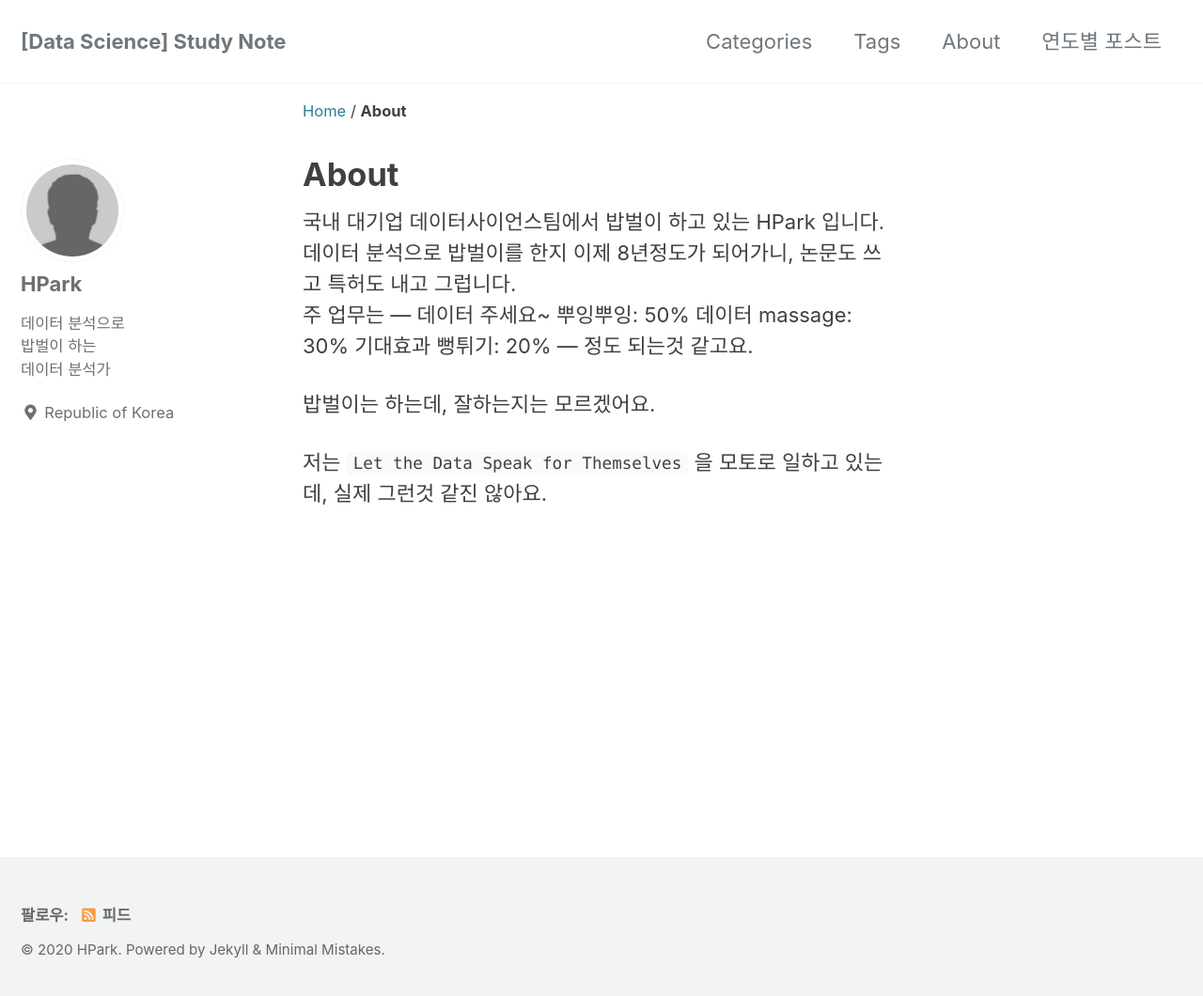
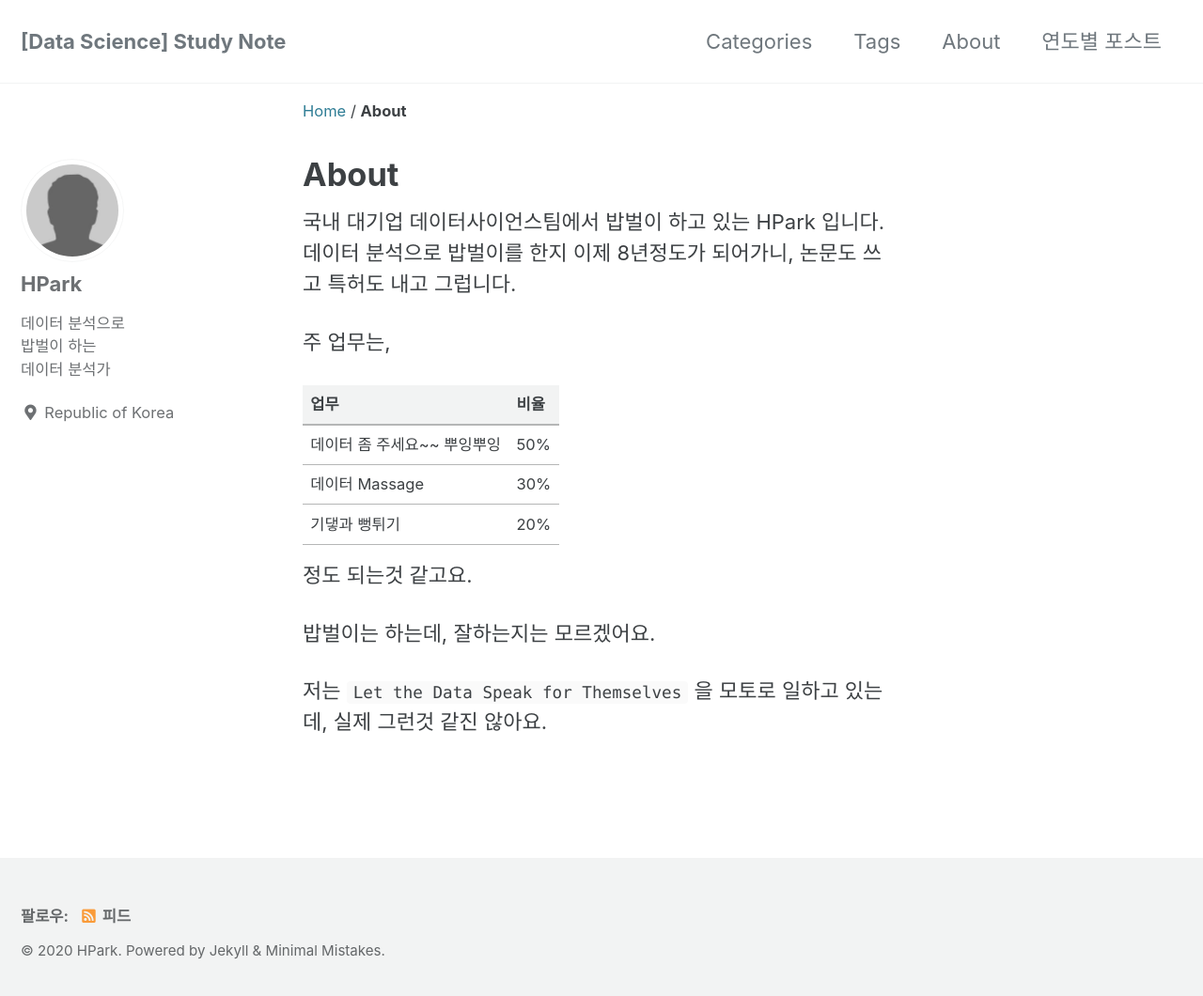
Before and after one commit to bonaza/bonaza.github.io, a Jekyll site: the page built from _pages/about.md, in a window 1280 px wide and 1067 px high. Shown: the top 1060 px of the window at 94% size. Built offline with Jekyll 4.4.1, drawn with Linux system fonts in a browser that asks for light colours; cached includes are drawn as plain includes.

Commit message:
Update about.md

```diff
--- a/_pages/about.md
+++ b/_pages/about.md
@@ -5,12 +5,15 @@ title: "About"
 
 국내 대기업 데이터사이언스팀에서 밥벌이 하고 있는 HPark 입니다.
 데이터 분석으로 밥벌이를 한지 이제 8년정도가 되어가니, 논문도 쓰고 특허도 내고 그럽니다.
-주 업무는
----
-데이터 주세요~ 뿌잉뿌잉: 50%
-데이터 massage: 30%
-기대효과 뻥튀기: 20%
----
+
+주 업무는,
+
+|업무|비율|
+|------|---|
+|데이터 좀 주세요~~ 뿌잉뿌잉|50%|
+|데이터 Massage|30%|
+|기댛과 뻥튀기|20%|
+
 정도 되는것 같고요.
 
 밥벌이는 하는데, 잘하는지는 모르겠어요.
```
